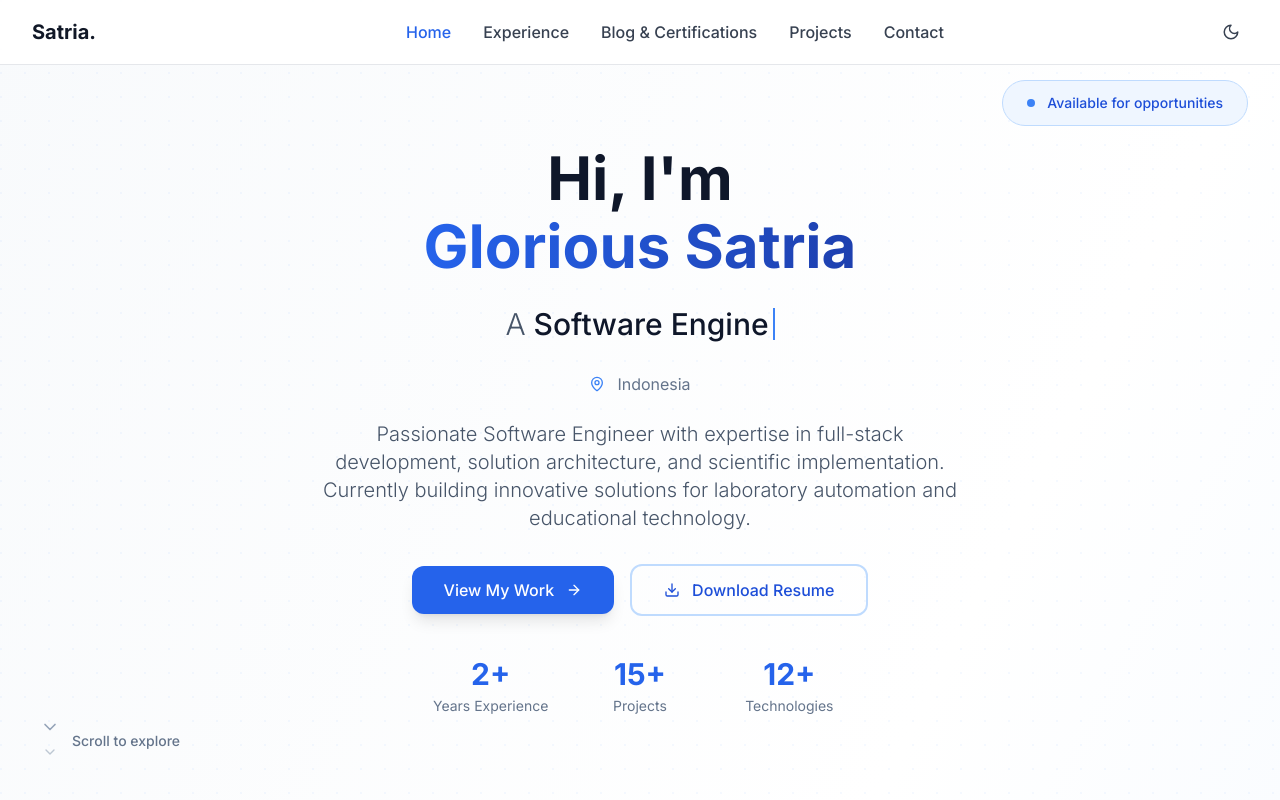
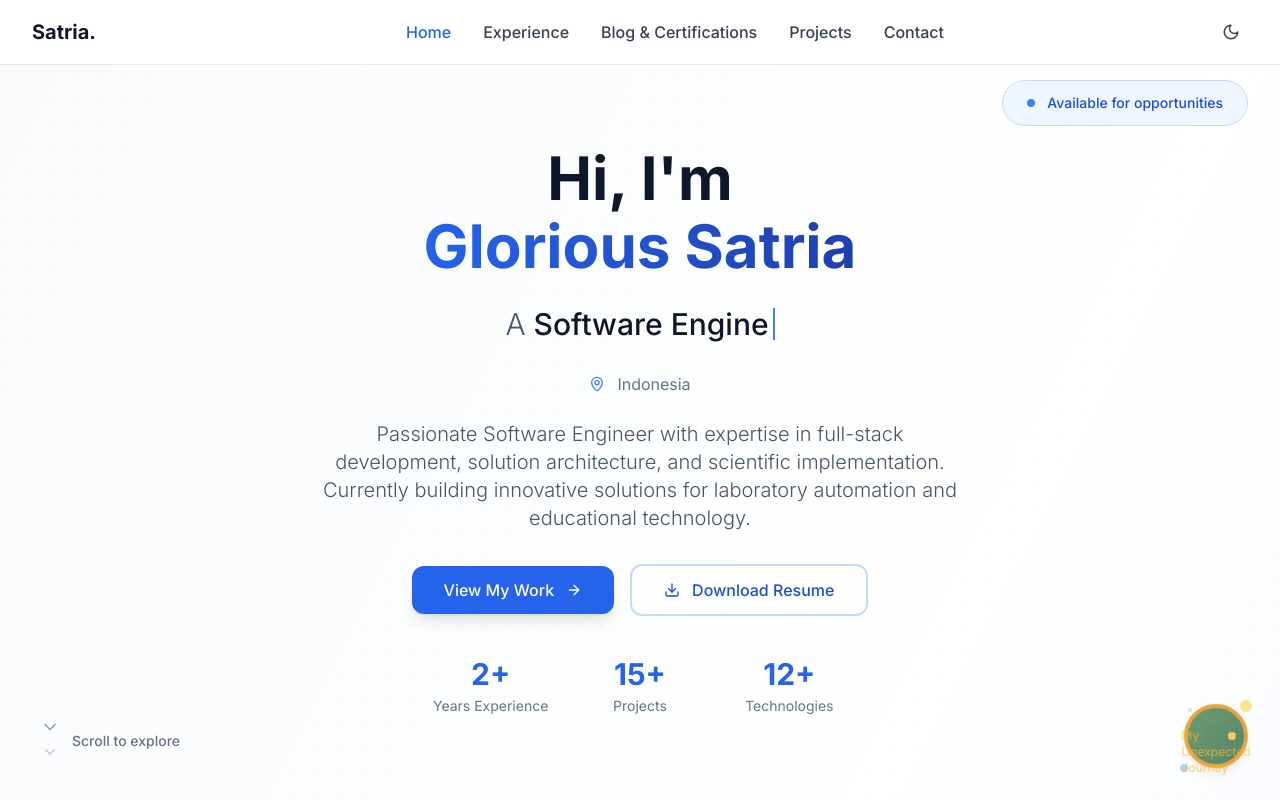
Before and after one commit to satriadhm/satriadhm-playground, a Next.js app: page / in a window 1280 px wide. Shown: the top 800 px of the page. Built offline with nearby package versions, Linux system fonts and the light colour scheme.

Commit message:
Update HeroSection.tsx

```diff
--- a/src/app/components/HeroSection.tsx
+++ b/src/app/components/HeroSection.tsx
@@ -168,38 +168,58 @@ export default function HeroSection() {
           </button>
         </div>
 
-        {/* Easter Egg Button - Mobile hidden or smaller */}
+      {/* Easter Egg Button - Mobile hidden or smaller */}
         <div className="absolute bottom-8 right-4 sm:right-8 hidden md:block">
           <Link
             href="/journey"
-            className="group relative opacity-0 hover:opacity-100 transition-all duration-500 transform hover:scale-110"
+            className="group relative transition-all duration-500 transform hover:scale-110"
             title="My Unexpected Journey"
           >
             <div className="relative">
-              {/* Hobbit Door */}
-              <div className="w-12 h-12 sm:w-16 sm:h-16 bg-gradient-to-br from-green-800 to-green-900 rounded-full relative shadow-xl border-4 border-amber-600 group-hover:shadow-2xl transition-all duration-300">
+              {/* Hobbit Door - Always visible with subtle glow */}
+              <div className="w-12 h-12 sm:w-16 sm:h-16 bg-gradient-to-br from-green-800 to-green-900 rounded-full relative shadow-lg border-4 border-amber-600 group-hover:shadow-2xl transition-all duration-300 opacity-70 group-hover:opacity-100">
                 {/* Door handle */}
                 <div className="absolute right-1.5 sm:right-2 top-1/2 transform -translate-y-1/2 w-1.5 h-1.5 sm:w-2 sm:h-2 bg-amber-400 rounded-full shadow-inner"></div>
                 {/* Door lines */}
                 <div className="absolute inset-2 border border-amber-700/30 rounded-full"></div>
                 <div className="absolute inset-3 border border-amber-700/20 rounded-full"></div>
 
-                {/* Glowing effect */}
-                <div className="absolute inset-0 bg-gradient-to-br from-yellow-400/20 to-transparent rounded-full opacity-0 group-hover:opacity-100 transition-opacity duration-300"></div>
+                {/* Always visible subtle glow */}
+                <div className="absolute inset-0 bg-gradient-to-br from-yellow-400/10 to-transparent rounded-full"></div>
+                {/* Enhanced glow on hover */}
+                <div className="absolute inset-0 bg-gradient-to-br from-yellow-400/30 to-transparent rounded-full opacity-0 group-hover:opacity-100 transition-opacity duration-300"></div>
               </div>
 
-              {/* Tooltip - Mobile responsive */}
-              <div className="absolute bottom-full right-0 mb-2 opacity-0 group-hover:opacity-100 transition-all duration-300 transform translate-y-2 group-hover:translate-y-0 pointer-events-none">
-                <div className="bg-amber-900 text-amber-100 px-2 sm:px-3 py-1 sm:py-2 rounded-lg text-xs sm:text-sm font-medium whitespace-nowrap shadow-xl border border-amber-700 max-w-xs">
-                  <span className="hidden sm:inline">🧙‍♂️ &quot;There and Back Again: A Software Engineer&apos;s Tale&quot;</span>
-                  <span className="sm:hidden">🧙‍♂️ My Journey</span>
-                  <div className="absolute top-full left-1/2 transform -translate-x-1/2 -mt-1 w-0 h-0 border-l-4 border-r-4 border-t-4 border-transparent border-t-amber-900"></div>
+              {/* Breathing animation ring */}
+              <div className="absolute inset-0 rounded-full border-2 border-amber-400/30 animate-ping"></div>
+              <div className="absolute inset-0 rounded-full border border-yellow-400/20 animate-pulse"></div>
+
+              {/* Tooltip - Fixed container and wording */}
+              <div className="absolute bottom-full right-0 mb-3 opacity-0 group-hover:opacity-100 transition-all duration-300 transform translate-y-2 group-hover:translate-y-0 pointer-events-none z-50">
+                <div className="relative">
+                  <div className="bg-amber-900/95 backdrop-blur-sm text-amber-100 px-3 py-2 rounded-lg text-xs font-medium shadow-2xl border border-amber-700/50 whitespace-nowrap">
+                    <div className="flex items-center space-x-2">
+                      <span className="text-yellow-400">🧙‍♂️</span>
+                      <div className="text-center">
+                        <div className="font-bold text-amber-200">&quot;There and Back Again:</div>
+                        <div className="text-amber-300">A Software Engineer&apos;s Tale&quot;</div>
+                      </div>
+                    </div>
+                  </div>
+                  {/* Tooltip arrow */}
+                  <div className="absolute top-full right-6 -mt-1 w-0 h-0 border-l-4 border-r-4 border-t-4 border-transparent border-t-amber-900/95"></div>
                 </div>
               </div>
 
-              {/* Magic sparkles */}
-              <div className="absolute -top-1 -right-1 w-2 h-2 sm:w-3 sm:h-3 bg-yellow-400 rounded-full opacity-0 group-hover:opacity-100 animate-ping transition-opacity duration-300"></div>
-              <div className="absolute -bottom-1 -left-1 w-1.5 h-1.5 sm:w-2 sm:h-2 bg-blue-400 rounded-full opacity-0 group-hover:opacity-100 animate-ping transition-opacity duration-300" style={{ animationDelay: '0.5s' }}></div>
+              {/* Enhanced magic sparkles */}
+              <div className="absolute -top-1 -right-1 w-2 h-2 sm:w-3 sm:h-3 bg-yellow-400 rounded-full opacity-50 group-hover:opacity-100 animate-ping transition-opacity duration-300"></div>
+              <div className="absolute -bottom-1 -left-1 w-1.5 h-1.5 sm:w-2 sm:h-2 bg-blue-400 rounded-full opacity-50 group-hover:opacity-100 animate-ping transition-opacity duration-300" style={{ animationDelay: '0.5s' }}></div>
+              <div className="absolute top-1 left-1 w-1 h-1 bg-green-400 rounded-full opacity-30 group-hover:opacity-100 animate-ping transition-opacity duration-300" style={{ animationDelay: '1s' }}></div>
+            </div>
+
+            {/* Bottom indicator */}
+            <div className="absolute -bottom-2 left-1/2 transform -translate-x-1/2 opacity-60 group-hover:opacity-100 transition-opacity duration-300">
+              <div className="text-xs text-amber-400 font-medium">My Unexpected Journey</div>
             </div>
           </Link>
         </div>
```
